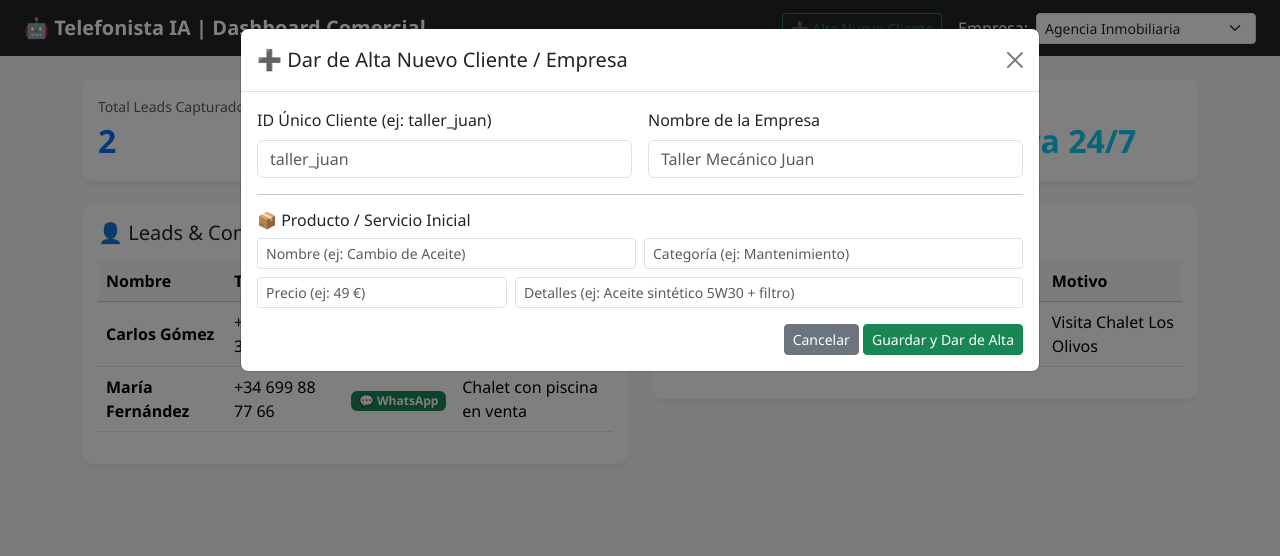
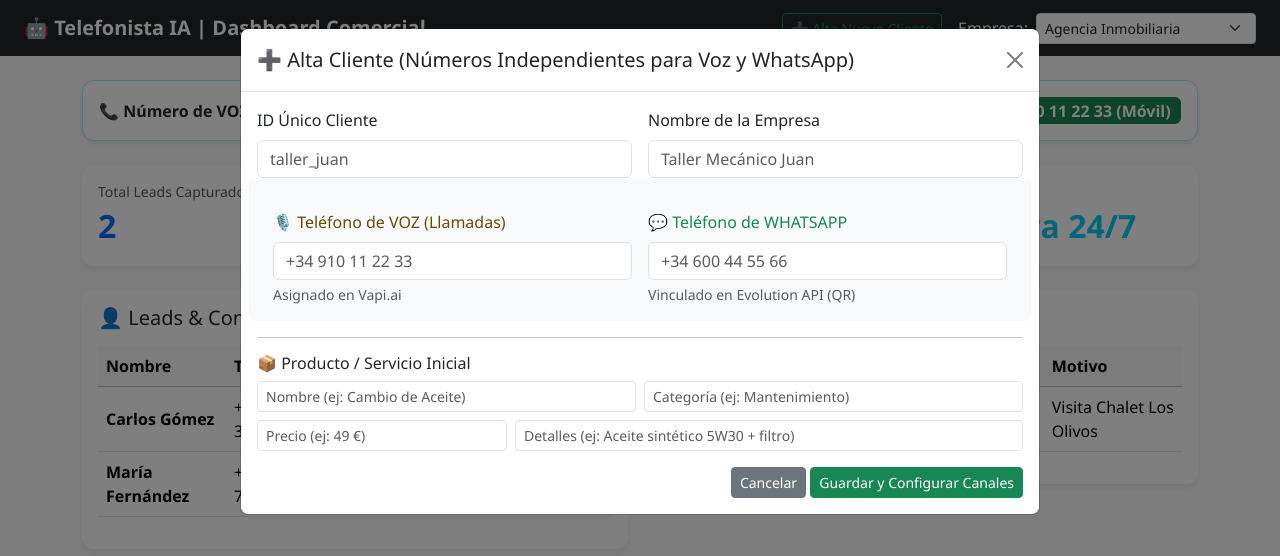
Before and after one commit to CFZ6S2/telefonista-ia, a website: page public/dashboard.html in a window 1280 px wide. Both pictures are taken after a click on the button "➕ Alta Nuevo Cliente". Drawn offline with nearby package versions, Linux system fonts and the light colour scheme.

Commit message:
feat: Soporte completo para 2 números de teléfono independientes por cliente (Voz y WhatsApp)

```diff
--- a/public/dashboard.html
+++ b/public/dashboard.html
@@ -28,6 +28,16 @@
     </nav>
 
     <div class="container my-4">
+        <!-- Tarjeta de Teléfonos del Cliente -->
+        <div class="alert alert-info d-flex justify-content-between align-items-center mb-4 card-custom p-3 bg-white border border-info-subtle text-dark">
+            <div>
+                <span class="fw-bold me-3">📞 Número de VOZ (Llamadas):</span> <span id="numVozCliente" class="badge bg-warning text-dark fs-6">+34 910 000 111</span>
+            </div>
+            <div>
+                <span class="fw-bold me-3">💬 Número de WHATSAPP:</span> <span id="numWhatsappCliente" class="badge bg-success fs-6">+34 600 999 888</span>
+            </div>
+        </div>
+
         <!-- Métricas Rápidas -->
         <div class="row g-3 mb-4">
             <div class="col-md-4">
@@ -97,24 +107,38 @@
         </div>
     </div>
 
-    <!-- MODAL PARA DAR DE ALTA UN NUEVO CLIENTE -->
+    <!-- MODAL PARA DAR DE ALTA UN NUEVO CLIENTE (2 NÚMEROS DISTINTOS) -->
     <div class="modal fade" id="modalAltaCliente" tabindex="-1" aria-hidden="true">
         <div class="modal-dialog modal-lg">
             <div class="modal-content">
                 <div class="modal-header">
-                    <h5 class="modal-title">➕ Dar de Alta Nuevo Cliente / Empresa</h5>
+                    <h5 class="modal-title">➕ Alta Cliente (Números Independientes para Voz y WhatsApp)</h5>
                     <button type="button" class="btn-close" data-bs-dismiss="modal" aria-label="Close"></button>
                 </div>
                 <div class="modal-body">
                     <form id="formAltaCliente" onsubmit="guardarNuevoCliente(event)">
                         <div class="row g-3 mb-3">
                             <div class="col-md-6">
-                                <label class="form-label font-weight-bold">ID Único Cliente (ej: taller_juan)</label>
+                                <label class="form-label font-weight-bold">ID Único Cliente</label>
                                 <input type="text" id="inputClienteId" class="form-control" placeholder="taller_juan" required>
                             </div>
                             <div class="col-md-6">
                                 <label class="form-label font-weight-bold">Nombre de la Empresa</label>
                                 <input type="text" id="inputNombreEmpresa" class="form-control" placeholder="Taller Mecánico Juan" required>
+                            </div>
+                        </div>
+
+                        <!-- 2 Números Diferentes -->
+                        <div class="row g-3 mb-3 p-3 bg-light rounded">
+                            <div class="col-md-6">
+                                <label class="form-label font-weight-bold text-warning-emphasis">🎙️ Teléfono de VOZ (Llamadas)</label>
+                                <input type="text" id="inputTelVoz" class="form-control" placeholder="+34 910 11 22 33" required>
+                                <div class="form-text">Asignado en Vapi.ai</div>
+                            </div>
+                            <div class="col-md-6">
+                                <label class="form-label font-weight-bold text-success">💬 Teléfono de WHATSAPP</label>
+                                <input type="text" id="inputTelWhatsapp" class="form-control" placeholder="+34 600 44 55 66" required>
+                                <div class="form-text">Vinculado en Evolution API (QR)</div>
                             </div>
                         </div>
 
@@ -136,7 +160,7 @@
                         </div>
                         <div class="text-end mt-3">
                             <button type="button" class="btn btn-secondary btn-sm" data-bs-dismiss="modal">Cancelar</button>
-                            <button type="submit" class="btn btn-success btn-sm">Guardar y Dar de Alta</button>
+                            <button type="submit" class="btn btn-success btn-sm">Guardar y Configurar Canales</button>
                         </div>
                     </form>
                 </div>
@@ -150,6 +174,8 @@
 
         let DEMO_DATA = {
             "cliente_demo_inmo": {
+                "telefono_voz": "+34 910 11 22 33 (Fijo)",
+                "telefono_whatsapp": "+34 600 11 22 33 (Móvil)",
                 "leads": [
                     { "nombre": "Carlos Gómez", "telefono": "+34 611 22 33 44", "canal": "voz", "interes": "Piso céntrico en alquiler" },
                     { "nombre": "María Fernández", "telefono": "+34 699 88 77 66", "canal": "whatsapp", "interes": "Chalet con piscina en venta" }
@@ -159,6 +185,8 @@
                 ]
             },
             "clinica_sonrisas": {
+                "telefono_voz": "+34 918 77 66 55 (Centralita)",
+                "telefono_whatsapp": "+34 655 44 33 22 (Móvil WhatsApp)",
                 "leads": [
                     { "nombre": "Laura Martínez", "telefono": "+34 655 44 33 22", "canal": "whatsapp", "interes": "Ortodoncia Invisible" }
                 ],
@@ -172,6 +200,8 @@
             e.preventDefault();
             const clienteId = document.getElementById("inputClienteId").value.trim().toLowerCase().replace(/\s+/g, '_');
             const nombreEmpresa = document.getElementById("inputNombreEmpresa").value.trim();
+            const telVoz = document.getElementById("inputTelVoz").value.trim();
+            const telWhatsapp = document.getElementById("inputTelWhatsapp").value.trim();
 
             const producto = {
                 nombre: document.getElementById("inputProdNombre").value,
@@ -183,6 +213,8 @@
             const payload = {
                 cliente_id: clienteId,
                 nombre_empresa: nombreEmpresa,
+                telefono_voz: telVoz,
+                telefono_whatsapp: telWhatsapp,
                 inventario: [producto]
             };
 
@@ -193,14 +225,17 @@
                     body: JSON.stringify(payload)
                 });
                 const data = await res.json();
-                alert(`✅ ${data.message}\n\nWebhook WhatsApp:\n${data.webhook_whatsapp_url}\n\nWebhook Voz:\n${data.webhook_voz_url}`);
+                alert(`✅ ${data.message}\n\n🎙️ Webhook Voz para ${telVoz}:\n${data.webhook_voz_url}\n\n💬 Webhook WhatsApp para ${telWhatsapp}:\n${data.webhook_whatsapp_url}`);
             } catch(err) {
-                // Agregar localmente al selector
-                DEMO_DATA[clienteId] = { leads: [], citas: [] };
-                alert(`✅ Cliente '${nombreEmpresa}' creado correctamente.\n\nWebhook WhatsApp:\nhttp://178.156.186.149:8089/api/v1/whatsapp/evolution-webhook/${clienteId}\n\nWebhook Voz:\nhttp://178.156.186.149:8089/api/v1/voice/webhook/${clienteId}`);
+                DEMO_DATA[clienteId] = {
+                    telefono_voz: telVoz,
+                    telefono_whatsapp: telWhatsapp,
+                    leads: [],
+                    citas: []
+                };
+                alert(`✅ Cliente '${nombreEmpresa}' creado.\n\n🎙️ Webhook Voz para ${telVoz}:\nhttp://178.156.186.149:8089/api/v1/voice/webhook/${clienteId}\n\n💬 Webhook WhatsApp para ${telWhatsapp}:\nhttp://178.156.186.149:8089/api/v1/whatsapp/evolution-webhook/${clienteId}`);
             }
 
-            // Añadir al selector
             const select = document.getElementById("selectCliente");
             const opt = document.createElement("option");
             opt.value = clienteId;
@@ -208,7 +243,6 @@
             select.appendChild(opt);
             select.value = clienteId;
 
-            // Cerrar modal
             const modalEl = document.getElementById('modalAltaCliente');
             const modal = bootstrap.Modal.getInstance(modalEl);
             modal.hide();
@@ -218,7 +252,11 @@
 
         async function cargarDatosCliente() {
             const clienteId = document.getElementById("selectCliente").value;
-            const datosCliente = DEMO_DATA[clienteId] || { leads: [], citas: [] };
+            const datosCliente = DEMO_DATA[clienteId] || { telefono_voz: "Sin configurar", telefono_whatsapp: "Sin configurar", leads: [], citas: [] };
+
+            document.getElementById("numVozCliente").innerText = datosCliente.telefono_voz;
+            document.getElementById("numWhatsappCliente").innerText = datosCliente.telefono_whatsapp;
+
             renderizarTablas(datosCliente.leads, datosCliente.citas);
         }
 
```
Also changed, not shown: 2 other files.
